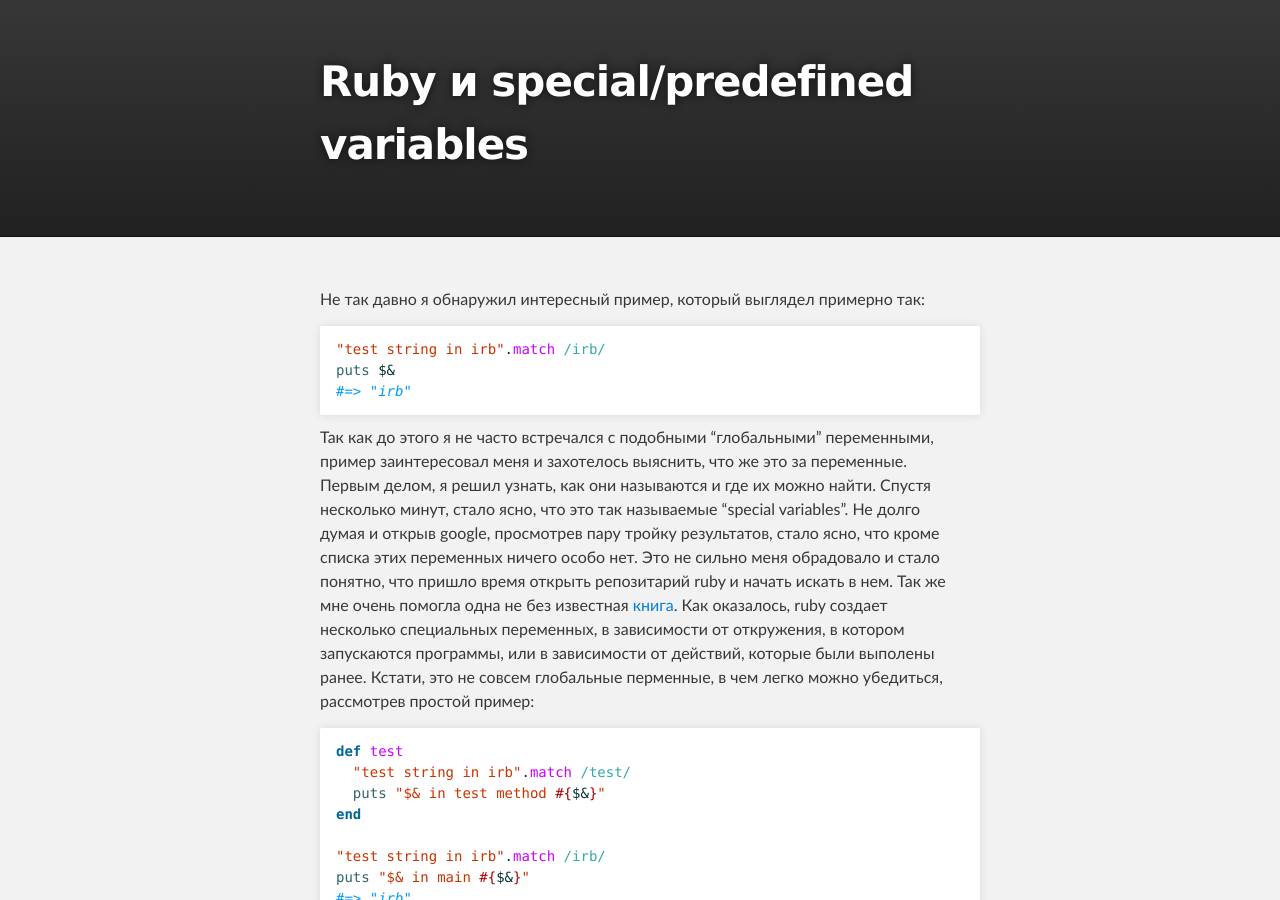
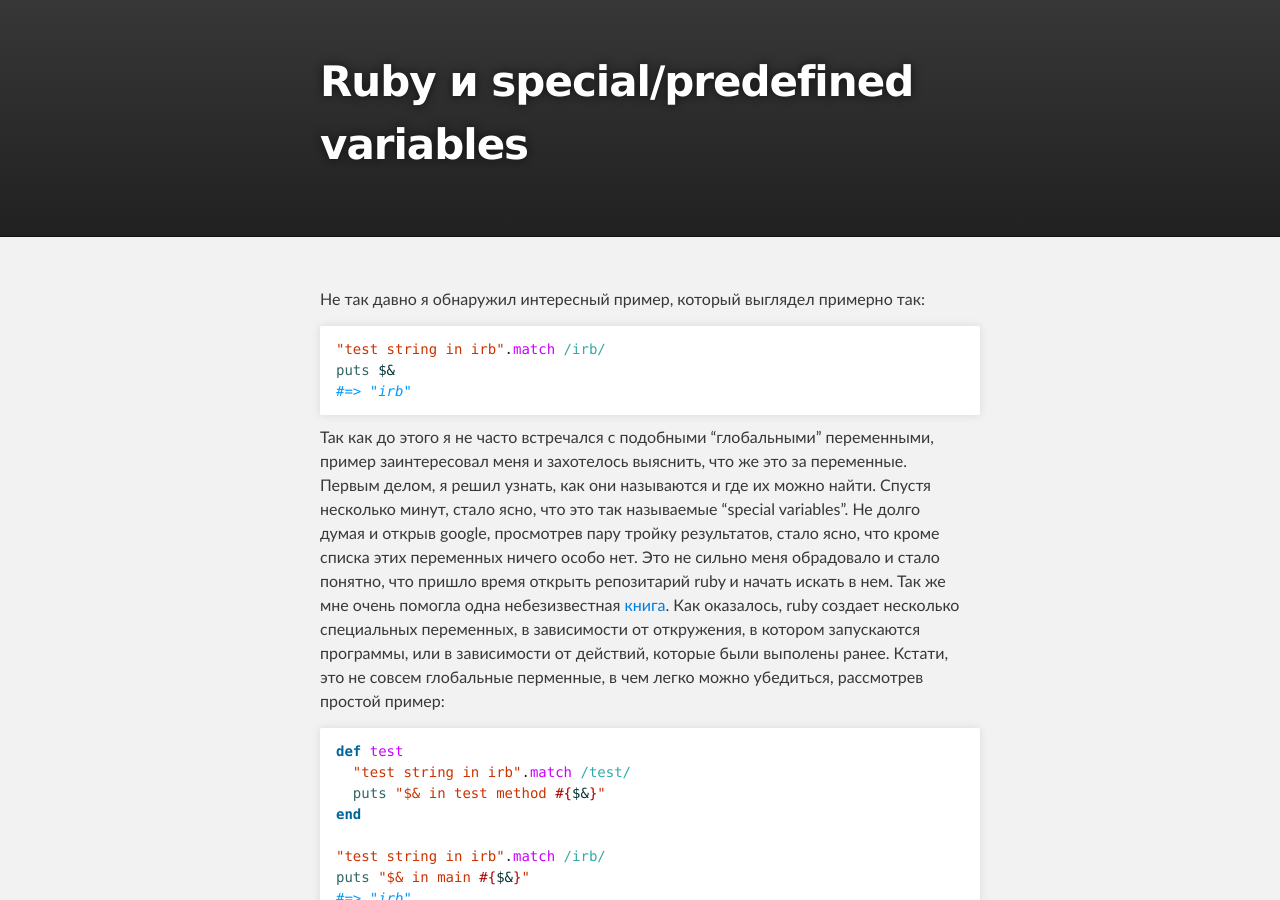
Before and after one commit to davydovanton/davydovanton.github.io, a Jekyll site: the page built from _posts/2014-01-15-ruby-and-predefined-global-variables.markdown, in a window 1280 px wide and 900 px high. Built offline with Jekyll 4.4.1, drawn with Linux system fonts in a browser that asks for light colours; Markdown is read by kramdown in place of the engine named in the settings; comment, search, counter and statistics services are not loaded.

```diff
--- a/_posts/2014-01-15-ruby-and-predefined-global-variables.markdown
+++ b/_posts/2014-01-15-ruby-and-predefined-global-variables.markdown
@@ -12,7 +12,7 @@
 {% endhighlight %}
 
 Так как до этого я не часто встречался с подобными "глобальными" переменными, пример заинтересовал меня и захотелось выяснить, что же это за переменные.
-Первым делом, я решил узнать, как они называются и где их можно найти. Спустя несколько минут, стало ясно, что это так называемые "special variables". Не долго думая и открыв google, просмотрев пару тройку результатов, стало ясно, что кроме списка этих переменных ничего особо нет. Это не сильно меня обрадовало и стало понятно, что пришло время открыть репозитарий ruby и начать искать в нем. Так же мне очень помогла одна не без известная [книга](http://patshaughnessy.net/ruby-under-a-microscope).
+Первым делом, я решил узнать, как они называются и где их можно найти. Спустя несколько минут, стало ясно, что это так называемые "special variables". Не долго думая и открыв google, просмотрев пару тройку результатов, стало ясно, что кроме списка этих переменных ничего особо нет. Это не сильно меня обрадовало и стало понятно, что пришло время открыть репозитарий ruby и начать искать в нем. Так же мне очень помогла одна небезизвестная [книга](http://patshaughnessy.net/ruby-under-a-microscope).
 Как оказалось, ruby создает несколько специальных переменных, в зависимости от откружения, в котором запускаются программы, или в зависимости от действий, которые были выполены ранее. Кстати, это не совсем глобальные перменные, в чем легко можно убедиться, рассмотрев простой пример:
 
 {% highlight ruby %}
```
